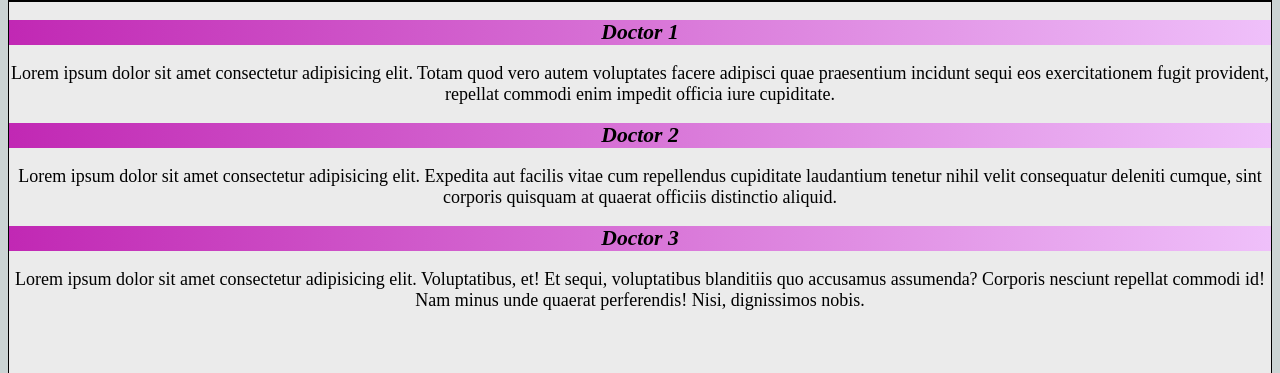
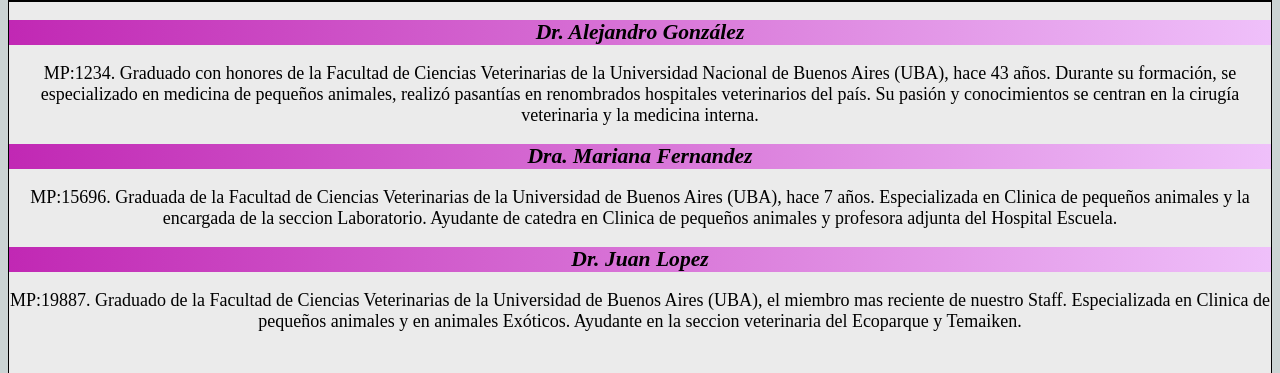
Before and after one commit to santyasanchez1989/PF-Sanchez, a website: page pages/sobre-nos.html in a window 1280 px wide. Shown: the part 427-800 px from the top of the page. Drawn offline with Linux system fonts and the light colour scheme.

Commit message:
Eliminando Lorem Ipsums, agregando contenidos que faltaban y faltan un par.

```diff
--- a/pages/sobre-nos.html
+++ b/pages/sobre-nos.html
@@ -43,14 +43,17 @@
 
             <section id="principal" class="border" >
 
-                <h2>Doctor 1</h2>
-                <p>Lorem ipsum dolor sit amet consectetur adipisicing elit. Totam quod vero autem voluptates facere adipisci quae praesentium incidunt sequi eos exercitationem fugit provident, repellat commodi enim impedit officia iure cupiditate.
+                <h2>Dr. Alejandro González
+                </h2>
+                <p>MP:1234. Graduado con honores de la Facultad de Ciencias Veterinarias de la Universidad Nacional de Buenos Aires (UBA), hace 43 años. Durante su formación, se especializado en medicina de pequeños animales, realizó pasantías en renombrados hospitales veterinarios del país. Su pasión y conocimientos se centran en la cirugía veterinaria y la medicina interna.
                 </p>
-                <h2>Doctor 2</h2>
-                <p>Lorem ipsum dolor sit amet consectetur adipisicing elit. Expedita aut facilis vitae cum repellendus cupiditate laudantium tenetur nihil velit consequatur deleniti cumque, sint corporis quisquam at quaerat officiis distinctio aliquid.
+                <h2>Dra. Mariana Fernandez
+                </h2>
+                <p>MP:15696. Graduada de la Facultad de Ciencias Veterinarias de la Universidad de Buenos Aires (UBA), hace 7 años. Especializada en Clinica de pequeños animales y la encargada de la seccion Laboratorio. Ayudante de catedra en Clinica de pequeños animales y profesora adjunta del Hospital Escuela.
                 </p>
-                <h2>Doctor 3</h2>
-                <p>Lorem ipsum dolor sit amet consectetur adipisicing elit. Voluptatibus, et! Et sequi, voluptatibus blanditiis quo accusamus assumenda? Corporis nesciunt repellat commodi id! Nam minus unde quaerat perferendis! Nisi, dignissimos nobis.
+                <h2>Dr. Juan Lopez
+                </h2>
+                <p>MP:19887. Graduado de la Facultad de Ciencias Veterinarias de la Universidad de Buenos Aires (UBA), el miembro mas reciente de nuestro Staff. Especializada en Clinica de pequeños animales y en animales Exóticos. Ayudante en la seccion veterinaria del Ecoparque y Temaiken.
                 </p>
 
 
```
Also changed, not shown: pages/preg-frec.html (+2 -2 lines), pages/servicios.html (+5 -5 lines), scss/style.scss (line endings or trailing spaces).
